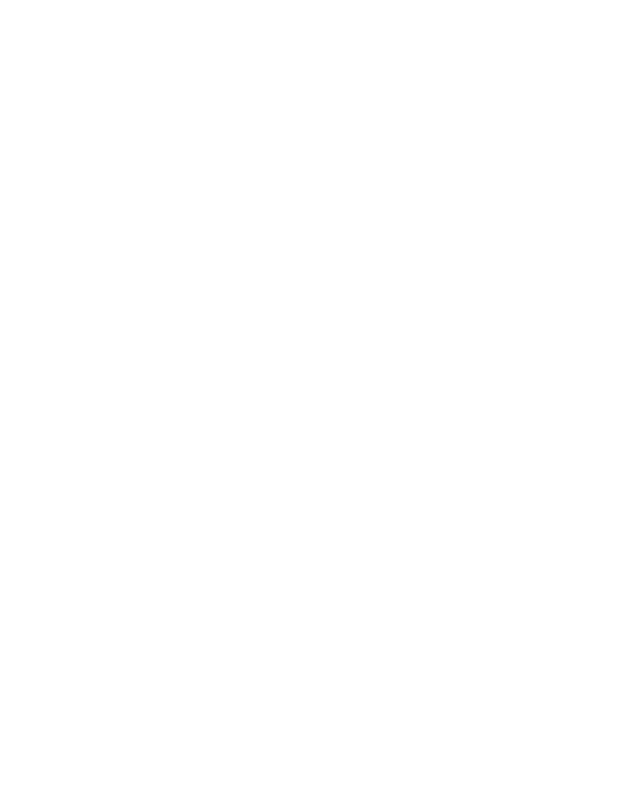
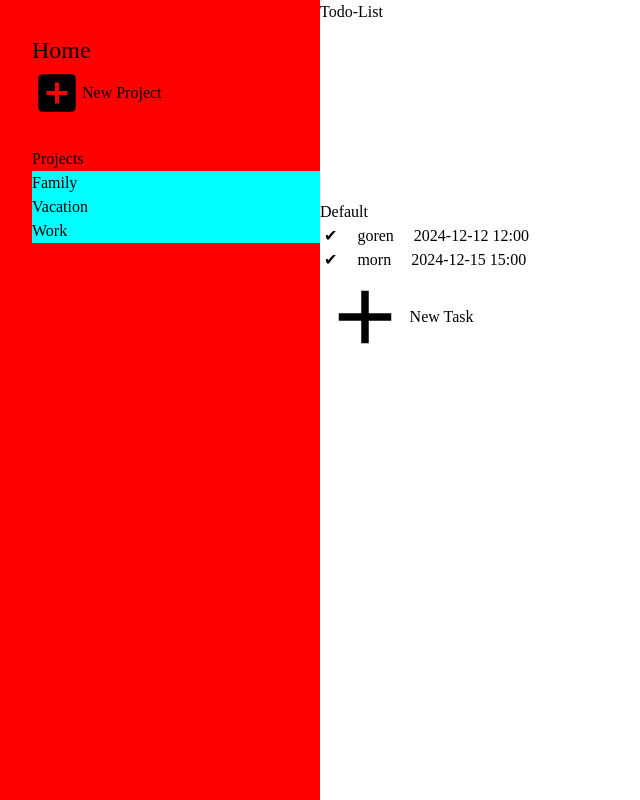
Before and after one commit to John-Rashta/odin-todolist, a website built with webpack: page src/index.html in a window 1280 px wide. Shown: the whole page, without its empty margins (0-640 px from the left). Built offline with nearby package versions, Linux system fonts and the light colour scheme.

Commit message:
Add basic dom creation and some extra to data
Started doing the dom manipulation, gotta do all the callable
methods to change dom still, added the getproject to get a project
by name and added a function that uses compareAsc to sort the todos
for the dom

```diff
--- /dev/null
+++ b/assets/styles/styles.css
@@ -0,0 +1,117 @@
+/* by Josh W. Comeau taken from https://www.joshwcomeau.com/css/custom-css-reset/ */
+/*
+  1. Use a more-intuitive box-sizing model.
+*/
+*, *::before, *::after {
+    box-sizing: border-box;
+  }
+  /*
+    2. Remove default margin
+  */
+  * {
+    margin: 0;
+  }
+  /*
+    Typographic tweaks!
+    3. Add accessible line-height
+    4. Improve text rendering
+  */
+  body {
+    line-height: 1.5;
+    -webkit-font-smoothing: antialiased;
+  }
+  /*
+    5. Improve media defaults
+  */
+  img, picture, video, canvas, svg {
+    display: block;
+    max-width: 100%;
+  }
+  /*
+    6. Remove built-in form typography styles
+  */
+  input, button, textarea, select {
+    font: inherit;
+  }
+  /*
+    7. Avoid text overflows
+  */
+  p, h1, h2, h3, h4, h5, h6 {
+    overflow-wrap: break-word;
+  }
+  /*
+    8. Create a root stacking context
+  */
+  #root, #__next {
+    isolation: isolate;
+  }
+
+
+/* basic layout */
+
+.content {
+
+    height: 100vh;
+    display: grid;
+    grid-template-columns: 1fr 3fr;
+    grid-template-rows: 1fr 3fr;
+}
+
+.sidebar {
+    padding-top: 10%;
+    padding-left: 10%;
+    grid-row: 1 / 3;
+    background-color: red;
+    cursor: default;
+}
+
+.newProject {
+    display: flex;
+    margin-bottom: 10%;
+}
+
+.newProject>div {
+    align-self: center;
+}
+
+.newProject>img {
+
+    height: min(50px, 5vw);
+}
+
+.home {
+
+    font-size: 1.5rem;
+}
+
+.projContainer {
+
+    background-color: cyan;
+}
+
+.todoTop {
+
+    display: flex;
+    gap: 20px;
+}
+
+.newTask {
+
+    display:flex;
+}
+
+.newTask>img {
+    height: min(90px, 7vw);
+}
+
+.newTask>div {
+
+    align-self: center;
+}
+
+.checkBox::before {
+
+    content: " \00a0\2714";
+
+
+}
--- a/package.json
+++ b/package.json
@@ -17,5 +17,8 @@
     "webpack": "^5.93.0",
     "webpack-cli": "^5.1.4",
     "webpack-dev-server": "^5.0.4"
+  },
+  "dependencies": {
+    "date-fns": "^3.6.0"
   }
 }
--- a/src/data.js
+++ b/src/data.js
@@ -141,9 +141,11 @@
 
     function getSetup() {
 
+        let tempKeys = Object.keys(localStorage);
+
         return {
             Default: localData[0],
-            Projects: storeKeys
+            Projects: tempKeys
         }
     }
 
@@ -194,6 +196,18 @@
 
     }
 
+    function getProject(projName) {
+
+        for (let proj of localData) {
+
+            if (proj.name === projName) {
+
+                return proj;
+            }
+        }
+
+    }
+
 
     return {
         newTodo,
@@ -203,7 +217,8 @@
         editTodo,
         getSetup,
         deleteProject,
-        deleteTodo
+        deleteTodo,
+        getProject
     }
 
 }
--- a/src/dom.js
+++ b/src/dom.js
@@ -1,5 +1,97 @@
+import plusOnly from "../assets/img/plus.svg";
+import plusBox from "../assets/img/plus-box.svg";
+
+
 export default function setupDom({Default, Projects}) {
 
+    const currentKeys = Projects;
+    currentKeys.shift();
+    const baseLine = document.querySelector(".content");
+    const sideBar = document.createElement("div");
+    sideBar.classList.toggle("sidebar");
+    const header = document.createElement("div");
+    const mainBody = document.createElement("div");
+    baseLine.appendChild(sideBar);
+    baseLine.appendChild(header);
+    baseLine.appendChild(mainBody);
+
+    const homeDiv = document.createElement("div");
+    homeDiv.textContent = "Home";
+    homeDiv.classList.toggle("home");
+
+
+    const newProjDiv = document.createElement("div");
+    const newProjIcon = new Image();
+    newProjIcon.src = plusBox;
+    const newProjText = document.createElement("div");
+    newProjText.textContent = "New Project";
+    newProjDiv.classList.toggle("newProject");
+
+
+    newProjDiv.appendChild(newProjIcon);
+    newProjDiv.appendChild(newProjText);
+
+
+    sideBar.appendChild(homeDiv);
+    sideBar.appendChild(newProjDiv);
+
+    const projHead = document.createElement("div");
+    projHead.textContent = "Projects";
+    sideBar.appendChild(projHead);
+
+
+    const projDiv = document.createElement("div");
+    projDiv.classList.toggle("projContainer");
+
+    for (let key of currentKeys) {
+
+        const newDiv = document.createElement("div");
+        newDiv.textContent = key;
+        projDiv.appendChild(newDiv);
+    }
+
+    sideBar.appendChild(projDiv);
+
+    const headerDiv = document.createElement("div");
+    header.textContent = "Todo-List";
+    header.appendChild(headerDiv);
+
+
+    const loadTitle = document.createElement("div");
+    loadTitle.textContent = "Default";
+    const todoContainer = document.createElement("div");
+    mainBody.appendChild(loadTitle);
+    mainBody.appendChild(todoContainer);
+
+    for (let key of Default["todos"]) {
+
+
+        const newDiv = document.createElement("div");
+        const upperDiv = document.createElement("div");
+        upperDiv.classList.toggle("todoTop");
+        const check = document.createElement("div");
+        check.classList.toggle("checkBox");
+        const titleDiv = document.createElement("div");
+        titleDiv.textContent = key.title;
+        const dateDiv = document.createElement("div");
+        dateDiv.textContent = key.dueDate;
+        upperDiv.appendChild(check);
+        upperDiv.appendChild(titleDiv);
+        upperDiv.appendChild(dateDiv);
+        newDiv.appendChild(upperDiv);
+        todoContainer.appendChild(newDiv);
+
+    }
+
+    const newTaskDiv = document.createElement("div");
+    newTaskDiv.classList.toggle("newTask");
+    const newTaskIcon = new Image();
+    newTaskIcon.src = plusOnly;
+    const newTaskText = document.createElement("div");
+    newTaskText.textContent = "New Task";
+    newTaskDiv.appendChild(newTaskIcon);
+    newTaskDiv.appendChild(newTaskText);
+    mainBody.appendChild(newTaskDiv);
 
 
 
--- a/src/index.html
+++ b/src/index.html
@@ -6,6 +6,7 @@
     <title>TodoList</title>
 </head>
 <body>
-
+    <div class="content">
+    </div>
 </body>
 </html>
--- a/src/index.js
+++ b/src/index.js
@@ -1,4 +1,7 @@
 import setupData from "./data.js";
+import "../assets/styles/styles.css";
+import setupDom from "./dom.js";
+import { compareAsc, format } from "date-fns";
 
 
 
@@ -6,30 +9,50 @@
 
     localStorage.clear();
     const localData = setupData();
+
+
     localData.newProject("family");
+    localData.newProject("work");
+    localData.newProject("vacation");
     localData.newTodo({
         title: "morn",
         description: "another job",
-        date: "15-12-2024",
+        date: "2024-12-15",
         time: "15:00",
         priority: "3",
         notes: ""
-    }, "Family")
+    }, "Default")
 
     localData.newTodo({
         title: "goren",
         description: "maybe not today",
-        date: "15-12-2024",
-        time: "15:00",
+        date: "2024-12-12",
+        time: "12:00",
         priority: "3",
         notes: ""
-    }, "Family")
+    }, "Default")
 
-    localData.checkTodo("morn", "Family");
-    localData.prioTodo("morn", "5", "Family");
-    localData.deleteTodo("morn", "Family");
-    localData.deleteProject("Family");
 
+
+    let newTemp = (a, b) => compareAsc(a.dueDate, b.dueDate);
+    const newPro = localData.getProject("Default")["todos"].sort(sortByDate);
+    console.log(newPro);
+
+
+    function sortByDate(a, b) {
+
+        return compareAsc(a.dueDate, b.dueDate);
+
+
+    }
+
+
+
+
+
+
+
+    const localDom = setupDom(localData.getSetup());
 
 }
 
--- a/src/storage.js
+++ b/src/storage.js
@@ -34,5 +34,4 @@
     localStorage.removeItem(project);
 }
 
-
 export {getStorage, saveStorage, deleteStorage};
```
Also changed, not shown: assets/img/plus-box.svg (added), assets/img/plus.svg (added), 1 other file.
